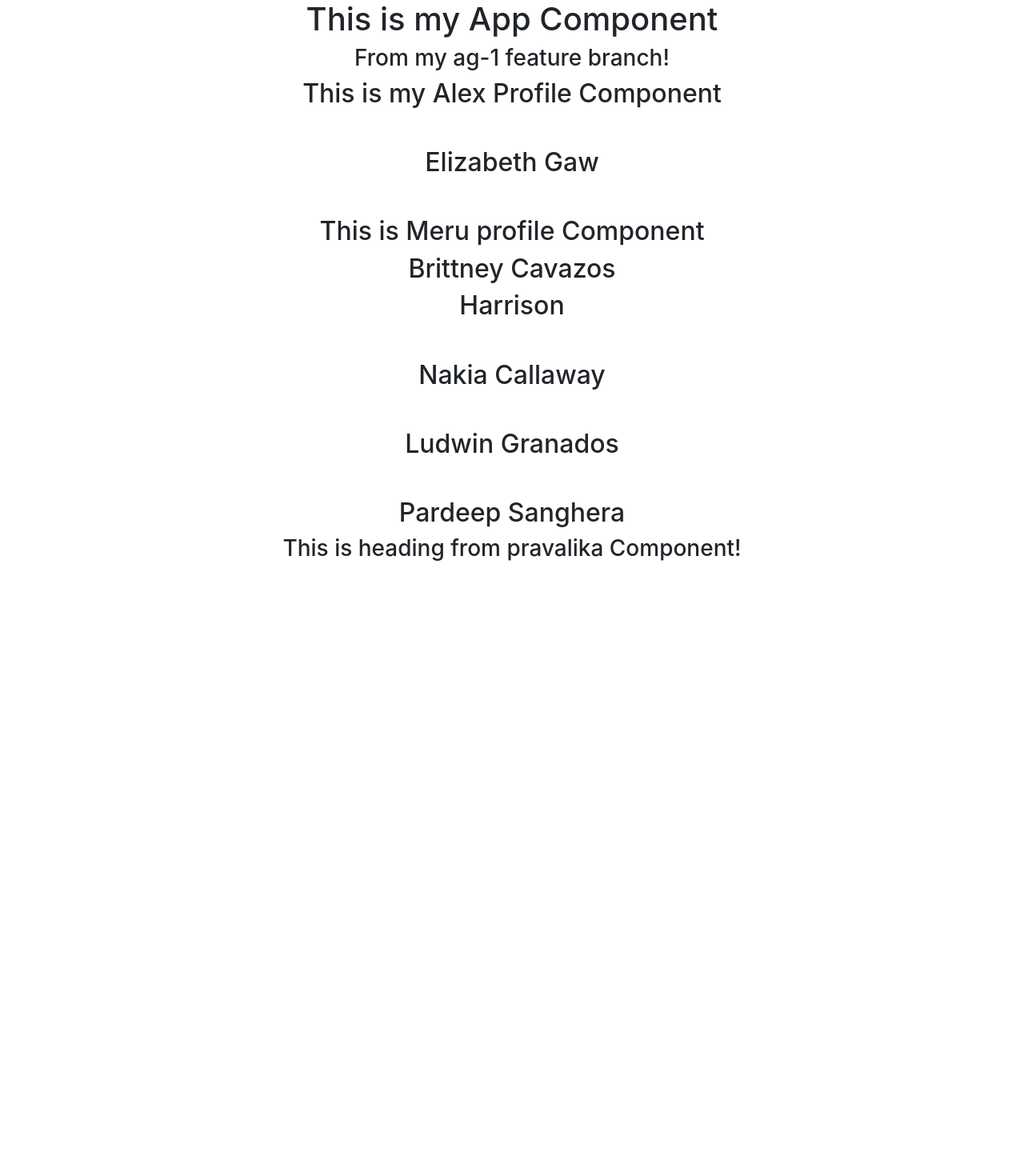
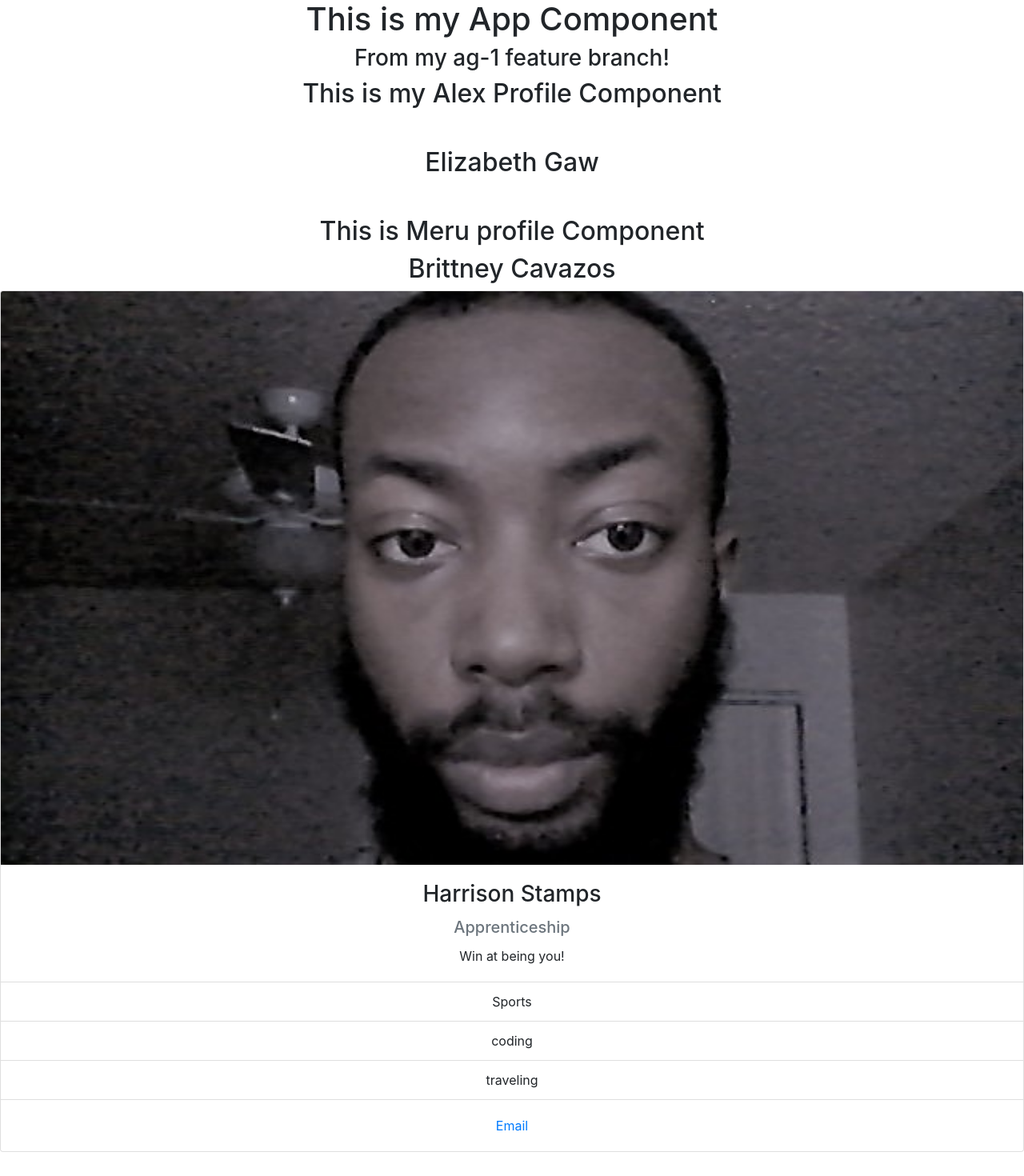
Before and after one commit to Alexg1021/testing-gitflow, a React (Create React App) app: page / in a window 1280 px wide. Shown: the top 1470 px of the page at 80% size. Before the commit the page ends 800 px from the top, so only its background shows below. Built offline with nearby package versions, Linux system fonts and the light colour scheme.

Commit message:
Updated Harrison Profile with added image personal details

```diff
--- a/src/components/Harrison.js
+++ b/src/components/Harrison.js
@@ -1,7 +1,39 @@
+import {useState} from 'react';
+import Harrison_profile from '../assets/WIN_20200627_02_34_21_Pro (2).jpg'
 const HarrisonProfileComponent = () =>{
+    const [harrisonProfile, setHarrisonProfile] = useState({
+        name:'Harrison Stamps',
+        role: "Apprenticeship",
+        motto: 'Win at being you!',
+        email: 'hstamps4@gmail.com',
+        hobbies: ["Sports"," coding ", "traveling"]
+
+    })
     return (
+        <div className="card">
+            <img  src ={Harrison_profile}
+            className="card-img-top "
 
-        <h2>Harrison</h2>
+            />
+            <div className="card-body">
+                <h3 className="card-title">{harrisonProfile.name}</h3>
+                <h5 className="card-title text-secondary">{harrisonProfile.role}</h5>
+                <p className="card-text">{harrisonProfile.motto}</p>
+            </div>
+            <div className="list-group list-group-flush">
+                {harrisonProfile.hobbies.map((hobby,index) =>{
+                    return (
+                        <li className="list-group-item" key={index}>
+                            {hobby}
+                        </li>
+                    )
+                })}
+            </div>
+            <div className="card-body">
+                <a href ={harrisonProfile.email} className="card-link">Email</a>
+            </div>
+
+        </div>
     )
 };
 
```
Also changed, not shown: src/assets/WIN_20200627_02_34_21_Pro (2).jpg (added).
